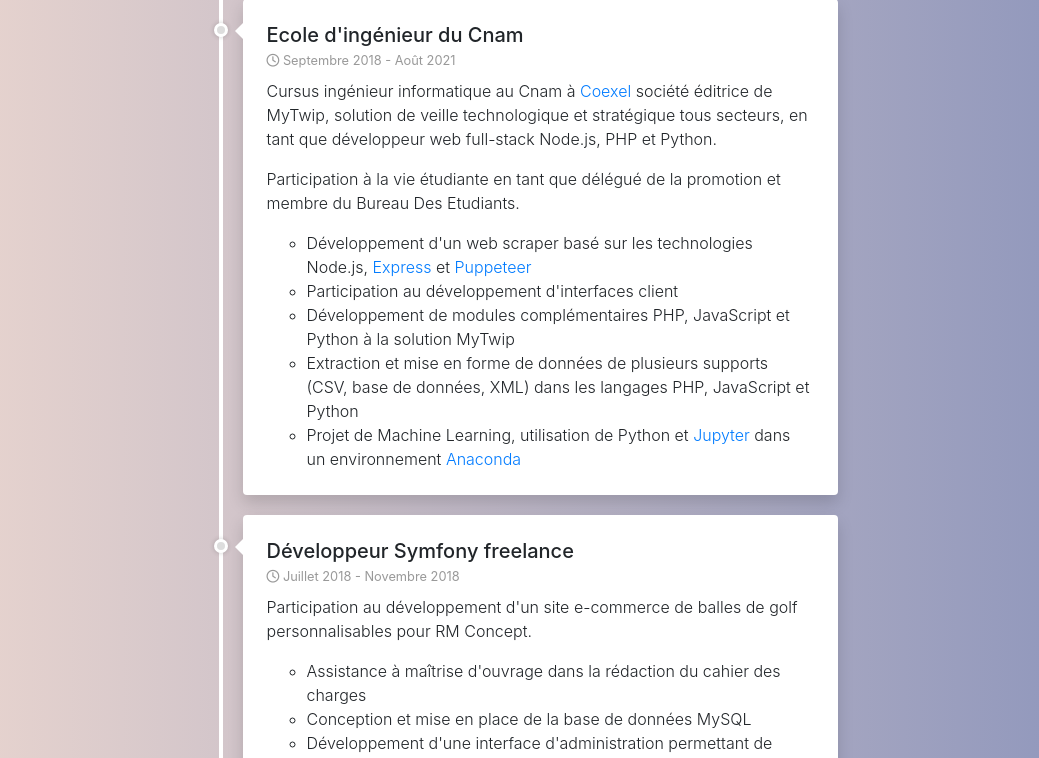
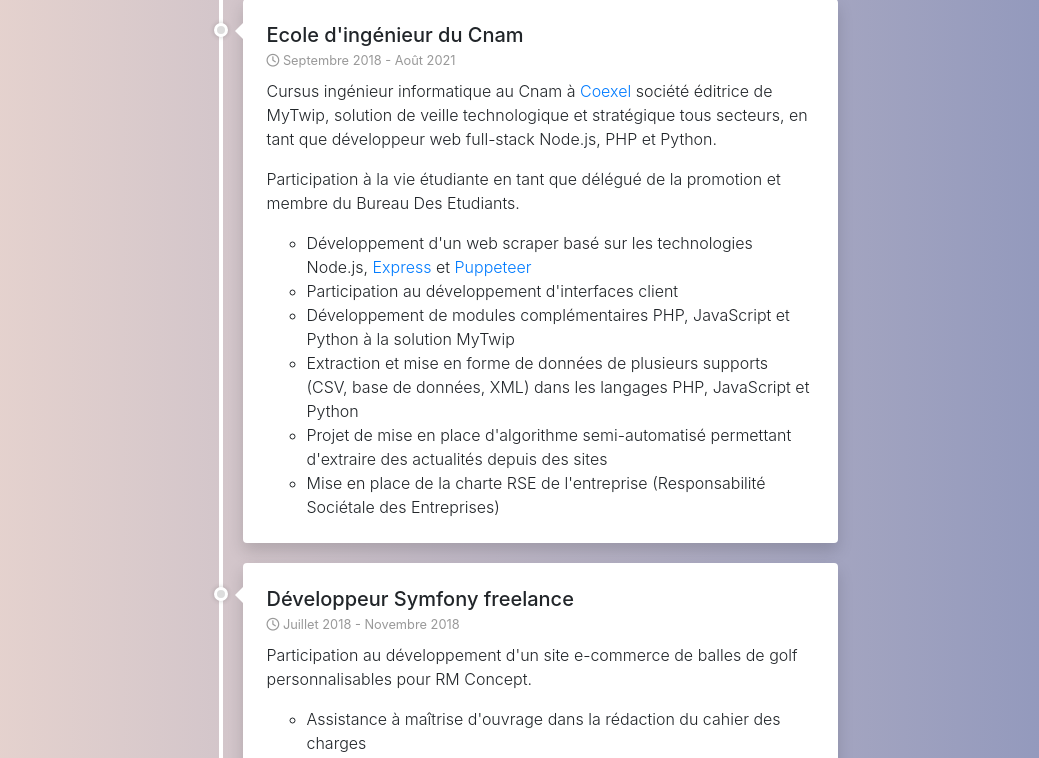
Before and after one commit to thlaure/portfoliov3, a PHP site: page / in a window 1280 px wide. Shown: the part 2249-3007 px from the top of the page, without its empty margins (120-1159 px from the left). Run offline with PHP 8.4, Linux system fonts and the light colour scheme; some libraries are stand-ins or nearby versions.

Commit message:
Update RSE

```diff
--- a/views/home.php
+++ b/views/home.php
@@ -140,7 +140,8 @@
                                 <li class="text-small font-weight-light">Participation au développement d'interfaces client</li>
                                 <li class="text-small font-weight-light">Développement de modules complémentaires PHP, JavaScript et Python à la solution MyTwip</li>
                                 <li class="text-small font-weight-light">Extraction et mise en forme de données de plusieurs supports (CSV, base de données, XML) dans les langages PHP, JavaScript et Python</li>
-                                <li class="text-small font-weight-light">Projet de Machine Learning, utilisation de Python et <a href="https://jupyter.org/">Jupyter</a> dans un environnement <a href="https://www.anaconda.com/">Anaconda</a></li>
+                                <li class="text-small font-weight-light">Projet de mise en place d'algorithme semi-automatisé permettant d'extraire des actualités depuis des sites</li>
+                                <li class="text-small font-weight-light">Mise en place de la charte RSE de l'entreprise (Responsabilité Sociétale des Entreprises)</li>
                             </ul>
                         </li>
                         <li class="timeline-item bg-white rounded ml-3 p-4 shadow">
```
